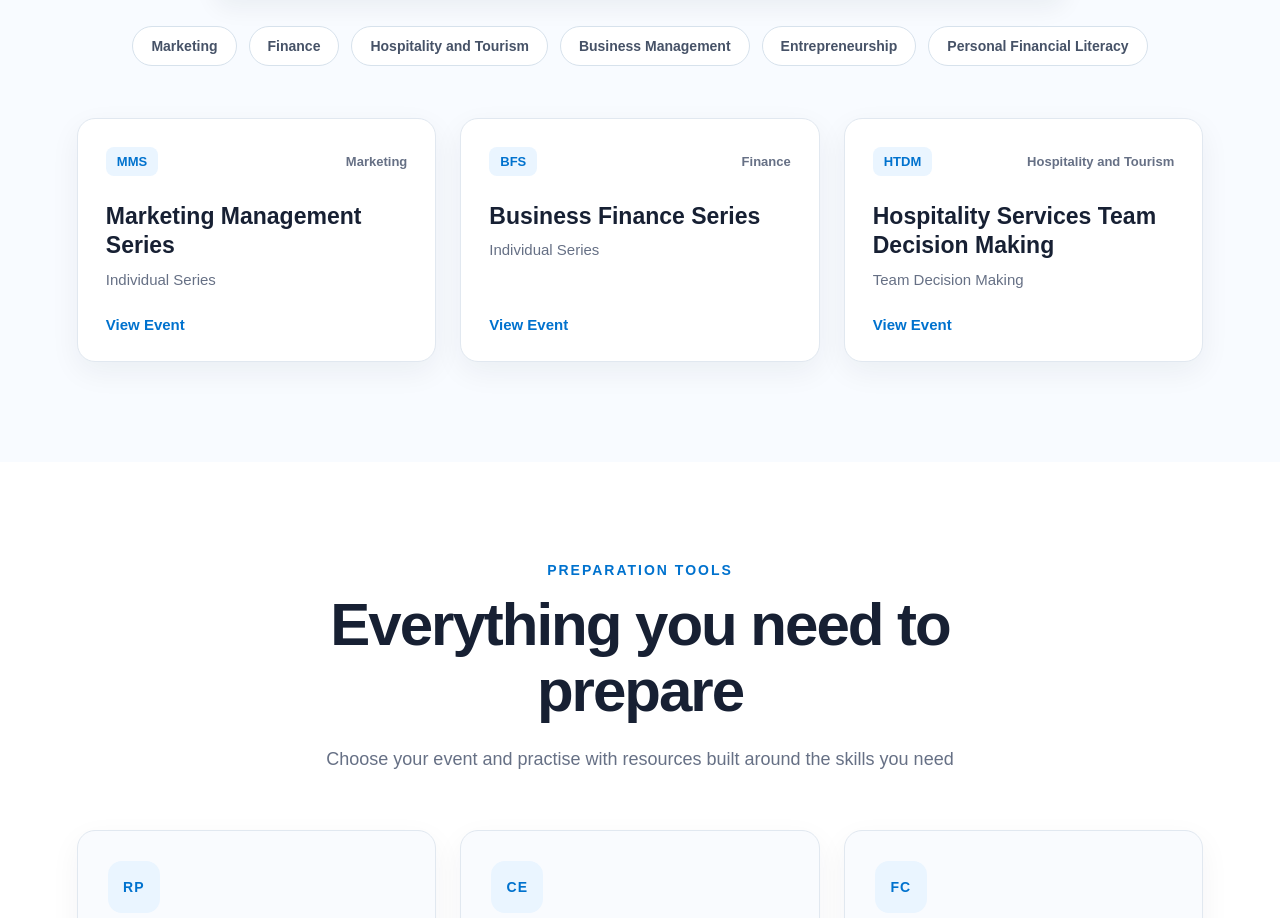
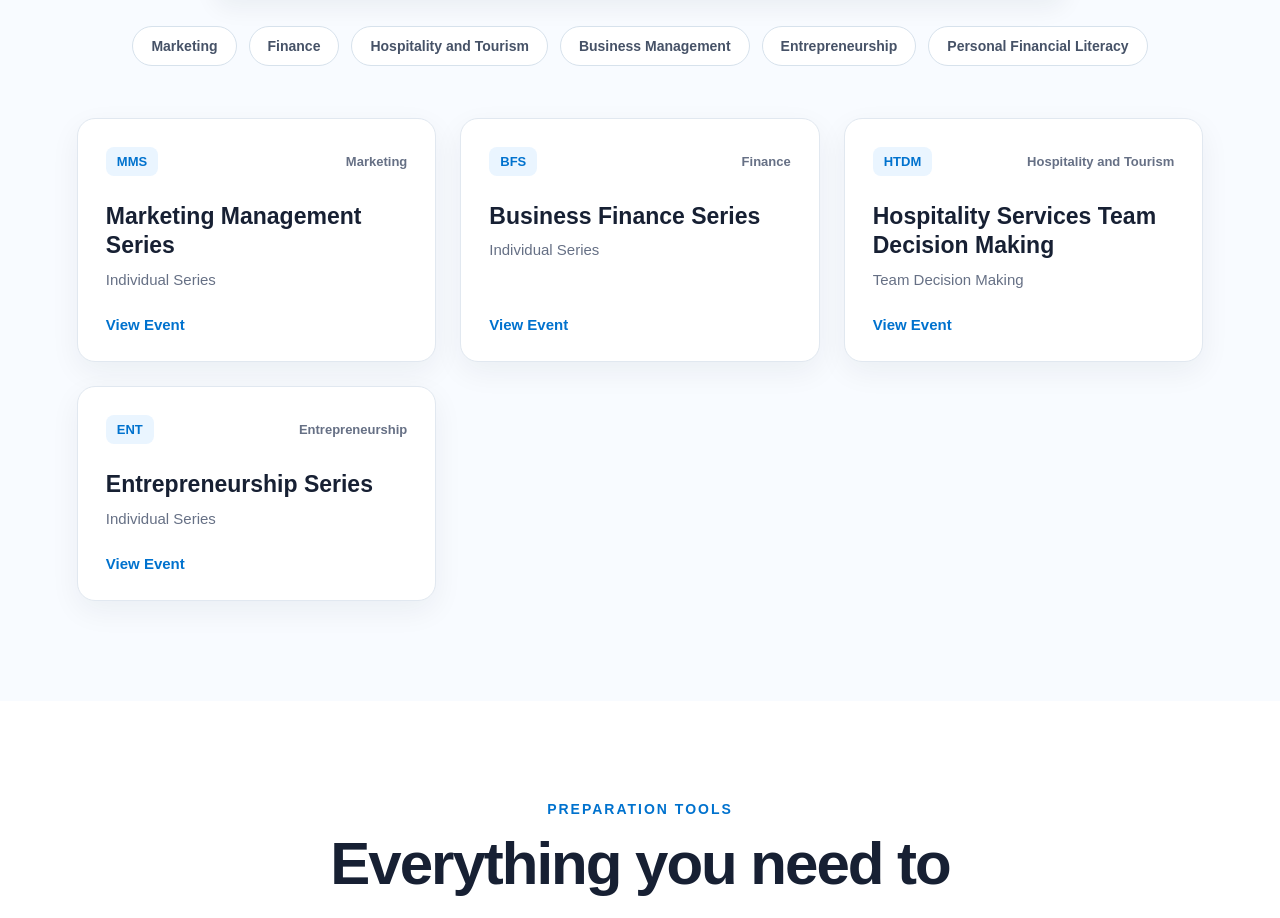
Before and after one commit to nirvith/deca-study-platform, a React (Vite) app: page / in a window 1280 px wide. Shown: the part 1129-2047 px from the top of the page. Built offline with nearby package versions, Linux system fonts and the light colour scheme.

Commit message:
Render event cards from event data

```diff
--- /dev/null
+++ b/src/components/EventCard.jsx
@@ -0,0 +1,17 @@
+
+function EventCard({abbreviation, name, cluster, format}) {
+
+    return (
+            <article className="event-card">
+                <div className="event-card-top">
+                    <span className="event-abbreviation">{abbreviation}</span>
+                    <span className="event-cluster">{cluster}</span>
+                </div>
+                <h3 className="event-name">{name}</h3>
+                <p className="event-format">{format}</p>
+                <a className="event-link" href="#">View Event</a>
+            </article>
+    )
+}
+
+export default EventCard;
--- a/src/components/EventFinder.jsx
+++ b/src/components/EventFinder.jsx
@@ -1,3 +1,8 @@
+import EventCard from "./EventCard";
+import events from "../data/events";
+
+
+
 function EventFinder() {
 
     return (
@@ -20,33 +25,17 @@ function EventFinder() {
                 <button>Personal Financial Literacy</button>
             </div>
             <div className="event-grid">
-                <article className="event-card">
-                    <div className="event-card-top">
-                        <span className="event-abbreviation">MMS</span>
-                        <span className="event-cluster">Marketing</span>
-                    </div>
-                    <h3 className="event-name">Marketing Management Series</h3>
-                    <p className="event-format">Individual Series</p>
-                    <a className="event-link" href="#">View Event</a>
-                </article>
-                <article className="event-card">
-                    <div className="event-card-top">
-                        <span className="event-abbreviation">BFS</span>
-                        <span className="event-cluster">Finance</span>
-                    </div>
-                    <h3 className="event-name">Business Finance Series</h3>
-                    <p className="event-format">Individual Series</p>
-                    <a className="event-link" href="#">View Event</a>
-                </article>
-                <article className="event-card">
-                    <div className="event-card-top">
-                        <span className="event-abbreviation">HTDM</span>
-                        <span className="event-cluster">Hospitality and Tourism</span>
-                    </div>
-                    <h3 className="event-name">Hospitality Services Team Decision Making</h3>
-                    <p className="event-format">Team Decision Making</p>
-                    <a className="event-link" href="#">View Event</a>
-                </article>
+                {events.map((event) => {
+                    return (
+                        <EventCard
+                            key={event.id}
+                            abbreviation={event.abbreviation}
+                            name={event.name}
+                            cluster={event.cluster}
+                            format={event.format}
+                        />
+                    )
+                })}
             </div>
         </section>
     )
--- /dev/null
+++ b/src/data/events.js
@@ -0,0 +1,35 @@
+const events = [
+    {
+        id: "mms",
+        abbreviation: "MMS",
+        name: "Marketing Management Series",
+        cluster: "Marketing",
+        format: "Individual Series",
+    },
+
+    {
+        id: "bfs",
+        abbreviation: "BFS",
+        name: "Business Finance Series",
+        cluster: "Finance",
+        format: "Individual Series",
+    },
+
+    {
+        id: "htdm",
+        abbreviation: "HTDM",
+        name: "Hospitality Services Team Decision Making",
+        cluster: "Hospitality and Tourism",
+        format: "Team Decision Making",
+    },
+
+    {
+    id: "ent",
+    abbreviation: "ENT",
+    name: "Entrepreneurship Series",
+    cluster: "Entrepreneurship",
+    format: "Individual Series",
+    },
+]
+
+export default events;
```
